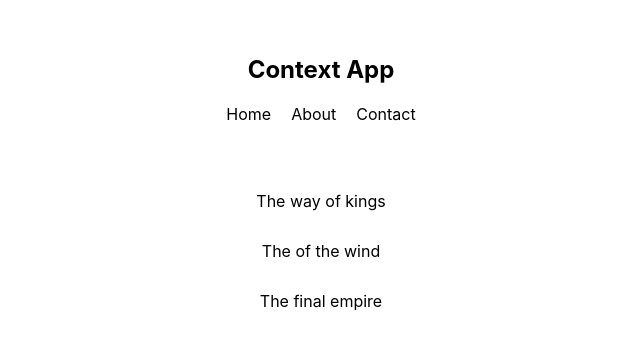
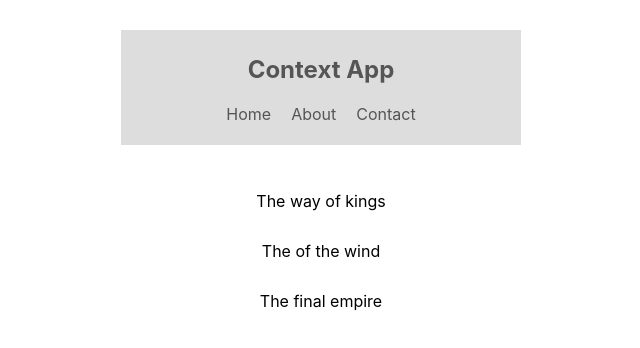
Before and after one commit to salymk/react-context-hooks, a React (Create React App) app in the folder context-app/: page / in a window 1280 px wide. Shown: the top 348 px of the page, without its empty margins (319-959 px from the left). Built offline with nearby package versions, Linux system fonts and the light colour scheme.

Commit message:
Style navbar based on theme value

```diff
--- a/context-app/src/components/Navbar.js
+++ b/context-app/src/components/Navbar.js
@@ -7,8 +7,10 @@ class Navbar extends Component {
 	render() {
 		console.log(this.context);
 		const { isLightTheme, light, dark } = this.context;
+		const theme = isLightTheme ? light : dark;
+
 		return (
-			<nav>
+			<nav style={{ background: theme.ui, color: theme.syntax }}>
 				<h1>Context App</h1>
 				<ul>
 					<li>Home</li>
```
